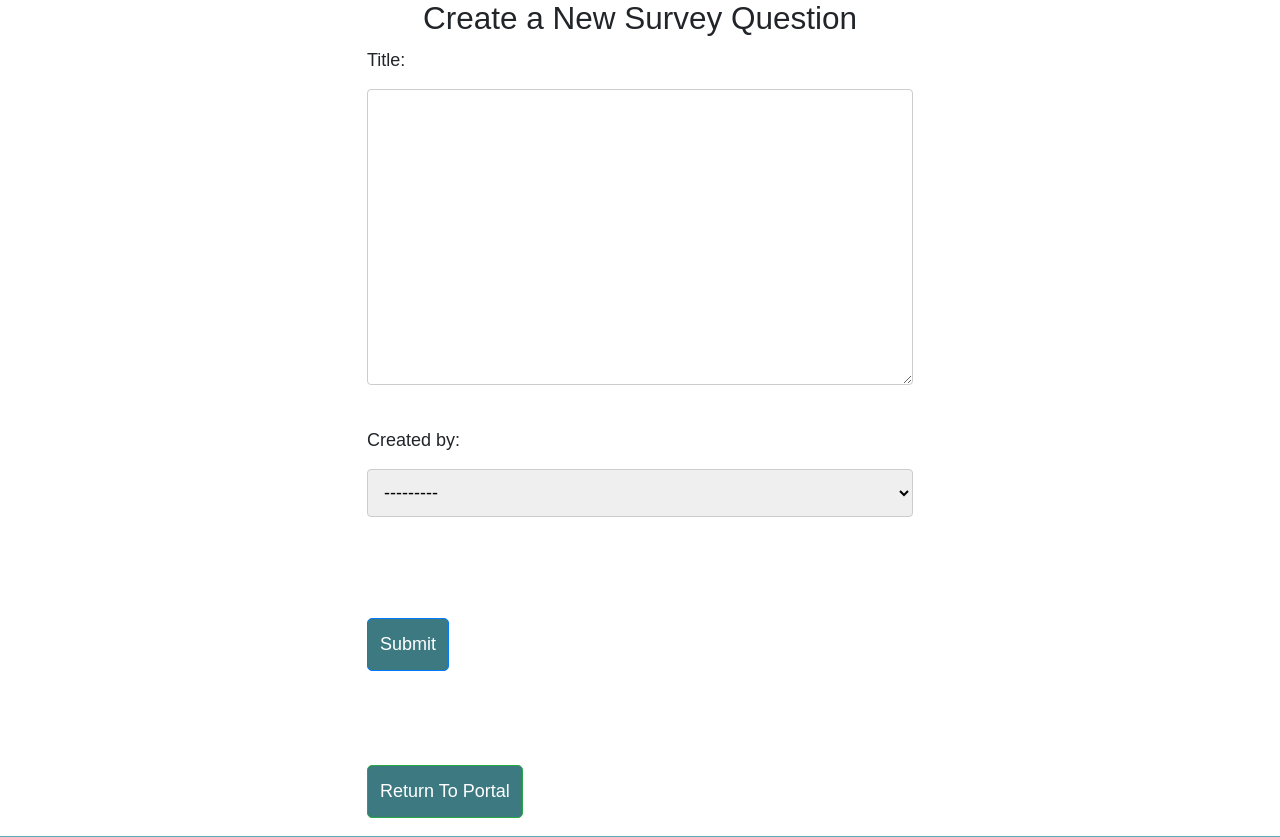
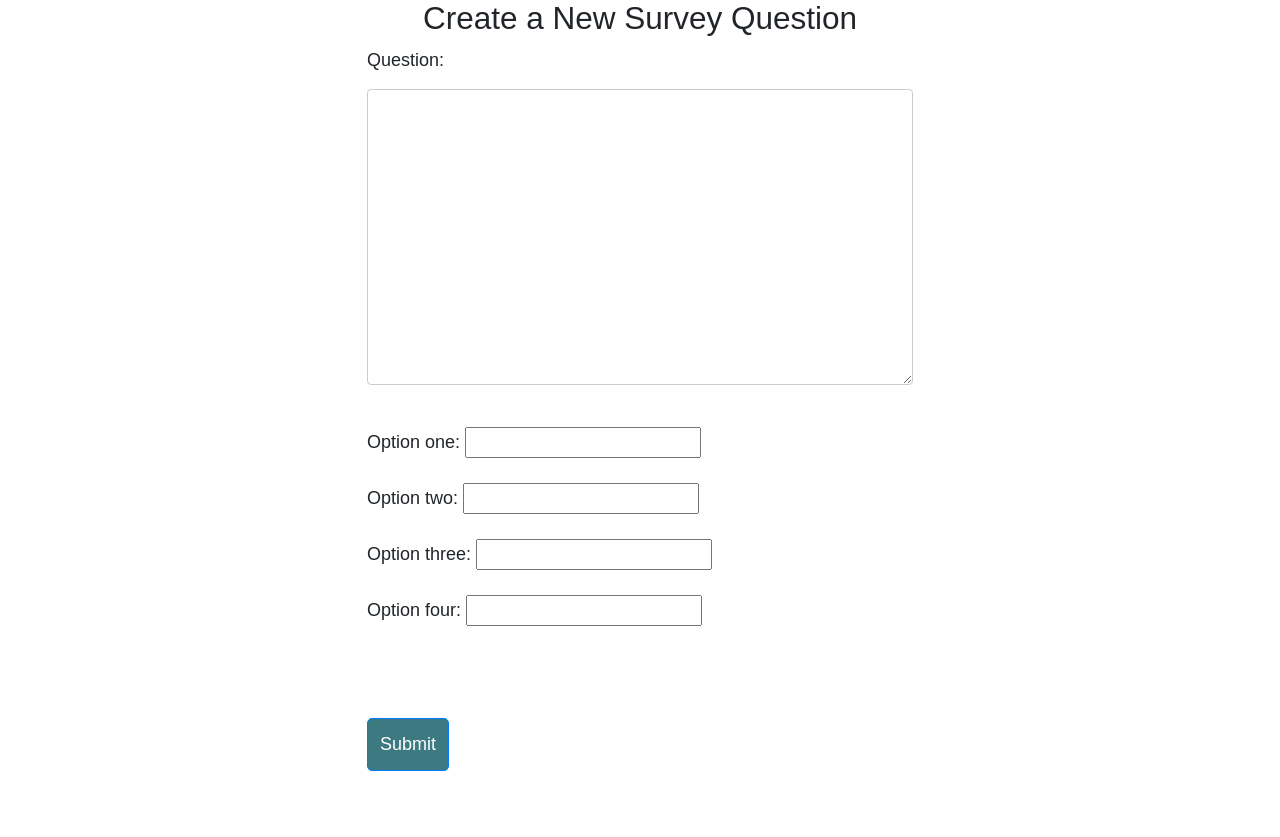
Before and after one commit to dmjefe/hap_pea_foods, a Django app: page /survey/create in a window 1280 px wide. Shown: the part 204-1041 px from the top of the page. Run offline with Django 3.2, Linux system fonts and the light colour scheme; a user stored in the database is signed in; data comes from the database, SQL or seed files in the repository; both versions use the stored data as it was after the commit; some libraries are stand-ins or nearby versions.

Commit message:
Added a model to Survey app, updated forms, admin, and views for new model. Responses are saved to DB now.

```diff
--- a/survey/admin.py
+++ b/survey/admin.py
@@ -1,5 +1,5 @@
 from django.contrib import admin
-from .models import Question, Choice, Answer
+from .models import Question, Choice, Answer, Questionnaire
 
 @admin.register(Question)
 class QuestionAdmin(admin.ModelAdmin):
@@ -12,3 +12,6 @@ class ChoiceAdmin(admin.ModelAdmin):
 @admin.register(Answer)
 class AnswerAdmin(admin.ModelAdmin):
     pass
+@admin.register(Questionnaire)
+class QuestionnaireAdmin(admin.ModelAdmin):
+    pass
--- a/survey/forms.py
+++ b/survey/forms.py
@@ -1,6 +1,6 @@
 from django import forms
 from django.forms import ModelForm
-from .models import Question, Choice, Answer
+from .models import Question, Choice, Answer, Questionnaire
 
 
 class CreateQuestionForm(ModelForm):
@@ -17,3 +17,9 @@ class SelectChoiceForm(ModelForm):
     class Meta:
         model = Answer
         fields = "__all__"   # if you want all the fields
+
+class QuestionnaireForm(ModelForm):
+    class Meta:
+        model = Questionnaire
+        fields = ['question', 'option_one', 'option_two', 'option_three', 'option_four']
+        #fields = ['question', 'option_one', 'option_two', 'option_three', 'option_four', 'textAnswer']
--- a/survey/models.py
+++ b/survey/models.py
@@ -27,3 +27,18 @@ class Choice(models.Model):
 class Answer(models.Model):
     user = models.ForeignKey(User, on_delete=models.CASCADE)
     choice = models.ForeignKey(Choice, on_delete=models.CASCADE)
+
+class Questionnaire(models.Model):
+    question = models.TextField()
+    option_one = models.CharField(null=True, max_length=30)
+    option_two = models.CharField(null=True, max_length=30)
+    option_three = models.CharField(null=True, max_length=30)
+    option_four = models.CharField(null=True, max_length=30)
+    option_one_count = models.IntegerField(default = 0)
+    option_two_count = models.IntegerField(default = 0)
+    option_three_count = models.IntegerField(default = 0)
+    option_four_count = models.IntegerField(default = 0)
+    textAnswer = models.TextField(null = True)
+
+    def total(self):
+        return self.option_one_count + self.option_two_count + self.option_three_count + self.option_four_count
--- a/survey/urls.py
+++ b/survey/urls.py
@@ -5,6 +5,6 @@ urlpatterns = [
     path('list', views.survey_list_view, name='list'),
     path('create', views.survey_create_view, name='create'),
     path('choice', views.question_choice_view, name='choice'),
-    path('answer/<question_id>/', views.answer_view, name='answer'),
-    path('results/<question_id>/', views.results_view, name='results'),
+    path('answer/<questionnaire_id>/', views.answer_view, name='answer'),
+    path('results/<questionnaire_id>/', views.results_view, name='results'),
 ]
--- a/survey/views.py
+++ b/survey/views.py
@@ -1,25 +1,60 @@
 from django.shortcuts import render, redirect
-from .models import Question, Answer, Choice
-from .forms import CreateQuestionForm, CreateChoiceForm, SelectChoiceForm
+from .models import Question, Answer, Choice, Questionnaire
+from .forms import CreateQuestionForm, CreateChoiceForm, SelectChoiceForm, QuestionnaireForm
 from django.http import HttpResponseRedirect, HttpResponse
 from django.contrib import messages
 from django.contrib.auth.decorators import login_required
 
 
+def survey_create_view(request):
+    if request.method == 'POST':
+        form = QuestionnaireForm(request.POST)
+        if form.is_valid():
+            form.save()
+    else:
+        form = QuestionnaireForm()
+    return render(request, 'survey/create.html', {'form':form})
+
 def survey_list_view(request): # list view
-    questions = Question.objects.all()
+    questions = Questionnaire.objects.all()
     return render(request, 'survey/list.html', {'questions':questions})
 
-def survey_create_view(request):
-    if request.method == 'POST':
-        form = CreateQuestionForm(request.POST)
-        if form.is_valid():
-            form.save()
-            messages.success(request, f'Your question was created succesfully!')
-            return redirect('list')
-    else:
-        form = CreateQuestionForm()
-    return render(request, 'survey/create.html', {'form':form})
+def answer_view(request, questionnaire_id):
+    question = Questionnaire.objects.get(pk=questionnaire_id)
+    if request.method == "POST":
+        selected_option = request.POST['answer']
+        if selected_option == "option1":
+            question.option_one_count += 1
+        elif selected_option == "option2":
+            question.option_two_count += 1
+        elif selected_option == "option3":
+            question.option_three_count += 1
+        elif selected_option == "option4":
+            question.option_four_count += 1
+        question.save()
+        messages.success(request, f'Your choice was created succesfully!')
+        return redirect('list')
+    return render(request, 'survey/answer.html', {'question':question})
+
+@login_required
+def results_view(request, questionnaire_id): # for admin only
+    result = Questionnaire.objects.get(pk=questionnaire_id)
+    return render(request, 'survey/results.html', {'result':result})
+
+#def survey_list_view(request): # list view
+#    questions = Question.objects.all()
+#    return render(request, 'survey/list.html', {'questions':questions})
+
+#def survey_create_view(request):
+#    if request.method == 'POST':
+#        form = CreateQuestionForm(request.POST)
+#        if form.is_valid():
+#            form.save()
+#            messages.success(request, f'Your question was created succesfully!')
+#            return redirect('list')
+#    else:
+#        form = CreateQuestionForm()
+#    return render(request, 'survey/create.html', {'form':form})
 
 def question_choice_view(request):
     if request.method == 'POST':
@@ -31,16 +66,15 @@ def question_choice_view(request):
     else:
         form = CreateChoiceForm()
     return render(request, 'survey/choice.html', {'form':form})
-
-def answer_view(request, question_id):
-    question = Question.objects.get(pk=question_id)
-    if request.method == "POST":
-        messages.success(request, f'Your choice was created succesfully!')
-        return redirect('list')
-    return render(request, 'survey/answer.html', {'question':question})
+#def answer_view(request, question_id):
+#    question = Question.objects.get(pk=question_id)
+#    if request.method == "POST":
+#        messages.success(request, f'Your choice was created succesfully!')
+#        return redirect('list')
+#    return render(request, 'survey/answer.html', {'question':question})
 
 
-@login_required
-def results_view(request, question_id): # for admin only
-    result = Question.objects.get(pk=question_id)
-    return render(request, 'survey/results.html', {'result':result})
+#@login_required
+#def results_view(request, question_id): # for admin only
+#    result = Question.objects.get(pk=question_id)
+#    return render(request, 'survey/results.html', {'result':result})
--- a/templates/survey/list.html
+++ b/templates/survey/list.html
@@ -16,7 +16,7 @@
         <ul class="list-group">
             {% for question in questions %}
             <li class="list-group-item">
-                <strong> {{ question.title }} </strong>
+                <strong> {{ question.question }} </strong>
                 <span class="float-right"> <!--  float-end -->
                   {% if user.is_superuser %}
                     <a href="{% url 'answer' question.id %}" class="btn btn-info btn-sm">Answer</a>
```
Also changed, not shown: templates/survey/answer.html (+22 -8 lines), templates/survey/results.html (+13 -9 lines), db.sqlite3, survey/migrations/0002_survey.py (added), survey/migrations/0003_auto_20210410_1120.py (added), survey/migrations/0004_auto_20210410_1151.py (added).
